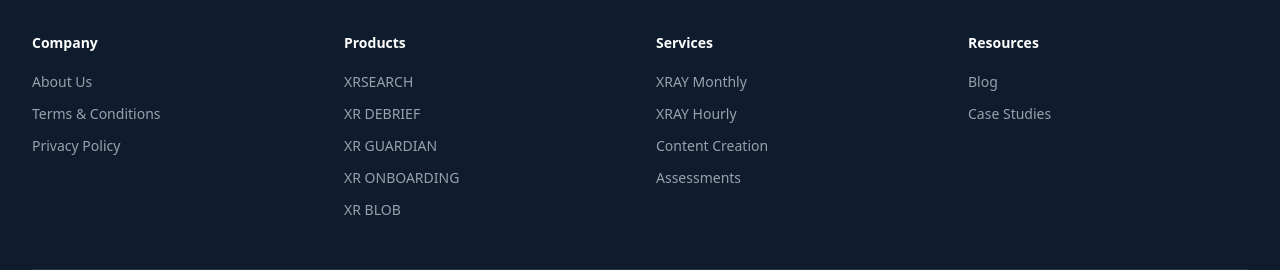
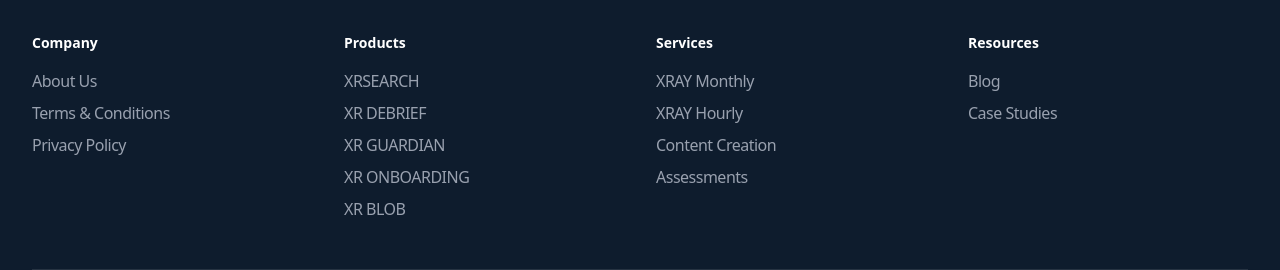
Before and after one commit to mehrdadie/xray-homepage, a Next.js app: page / in a window 1280 px wide. Shown: the part 4683-4953 px from the top of the page. Built offline with nearby package versions, Linux system fonts and the light colour scheme.

Commit message:
Apply exact live footer link typography

```diff
--- a/app/page.tsx
+++ b/app/page.tsx
@@ -582,7 +582,7 @@ export default function Home() {
                 <ul className="mt-4 space-y-2">
                   {group.links.map((link) => (
                     <li key={link}>
-                      <Link href="#" className="font-body text-sm text-gray-400 hover:text-white">
+                      <Link href="#" className="font-body text-base font-normal tracking-[-0.5px] leading-[24px] text-gray-400 hover:text-white">
                         {link}
                       </Link>
                     </li>
```
